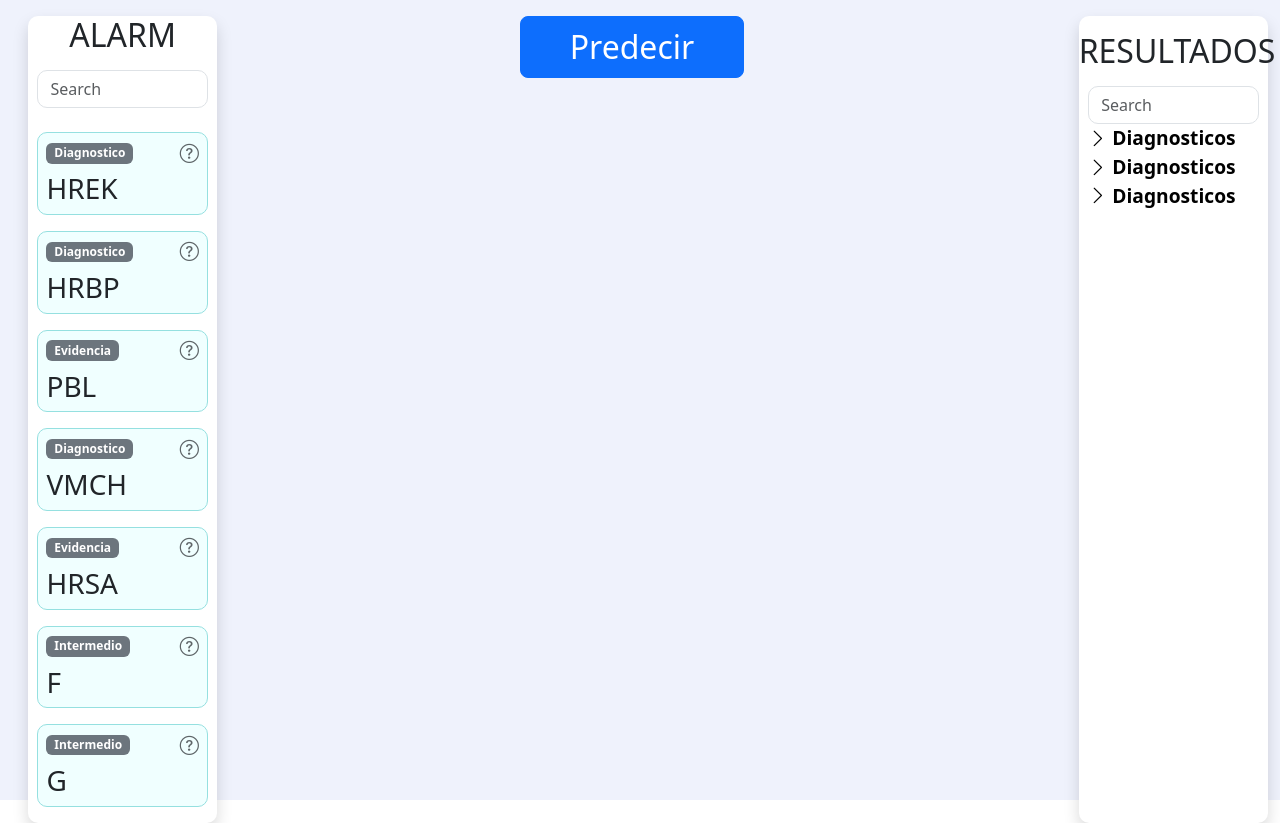
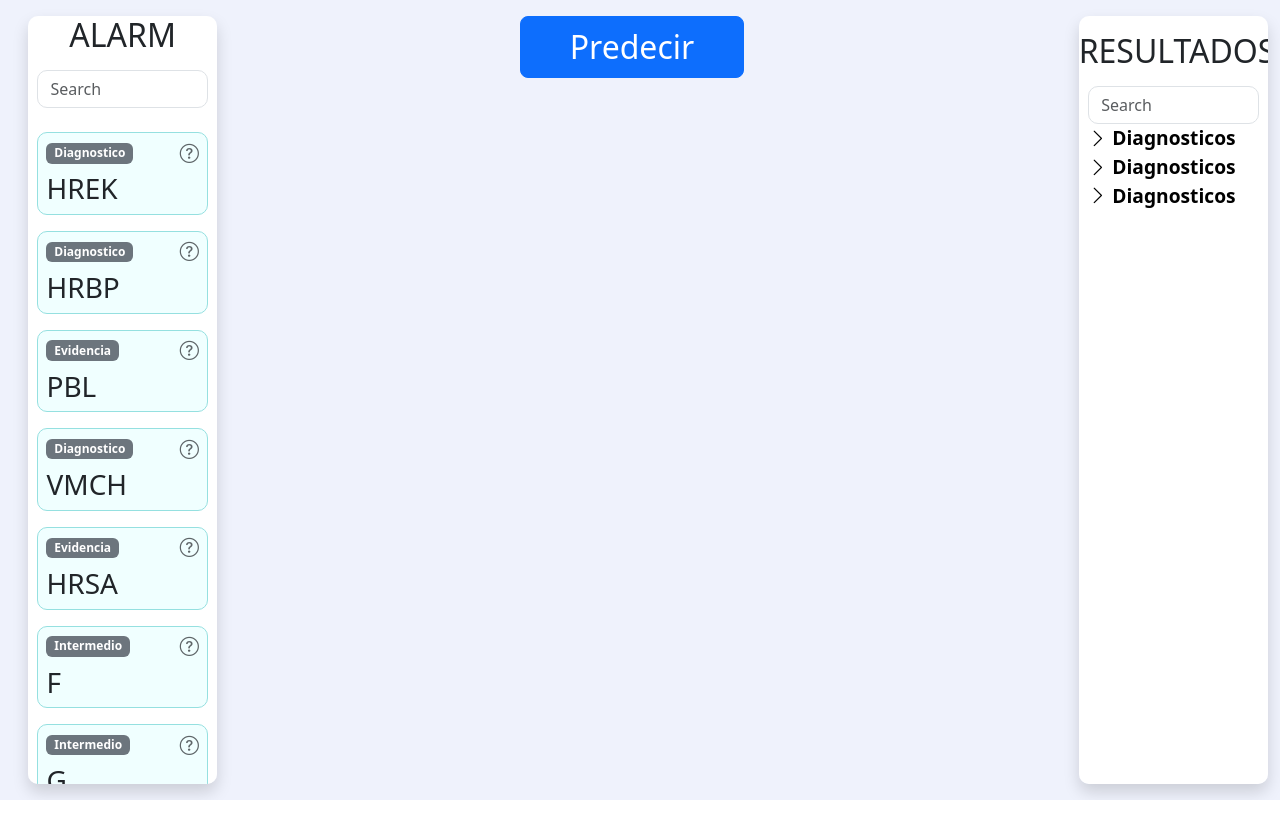
Before and after one commit to MatiasCab/alarm, an Angular app: page / in a window 1280 px wide. After the commit the page ends 800 px from the top, so only its background shows below. Built offline with nearby package versions, Linux system fonts and the light colour scheme.

Commit message:
nav fixes

```diff
--- a/angular.json
+++ b/angular.json
@@ -101,5 +101,8 @@
         }
       }
     }
+  },
+  "cli": {
+    "analytics": "aa476cf4-8b60-4532-966c-8ac57384d872"
   }
 }
--- a/src/app/app.component.scss
+++ b/src/app/app.component.scss
@@ -13,3 +13,7 @@
     padding-bottom: 1rem;
     height: 100%;
 }
+
+.r{
+    max-height: 100%;
+}
--- a/src/app/components/basics/results-container/results-container.component.scss
+++ b/src/app/components/basics/results-container/results-container.component.scss
@@ -3,6 +3,11 @@
     height: 100%;
     width: 100%;
     border-radius: 10px;
+    overflow-y: scroll;
+}
+
+.results-container::-webkit-scrollbar {
+    display: none;
 }
 
 h2 {
--- a/src/app/components/basics/side-nav/side-nav.component.scss
+++ b/src/app/components/basics/side-nav/side-nav.component.scss
@@ -4,6 +4,11 @@
     width: 100%;
     margin-left: 1rem;
     background-color: white;
+    overflow-y: scroll;
+}
+
+.side-nav::-webkit-scrollbar {
+    display: none;
 }
 
 h2 {
```
